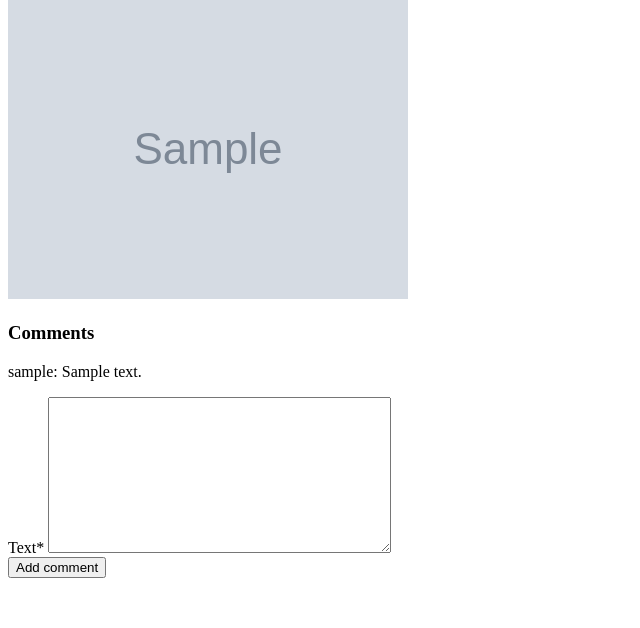
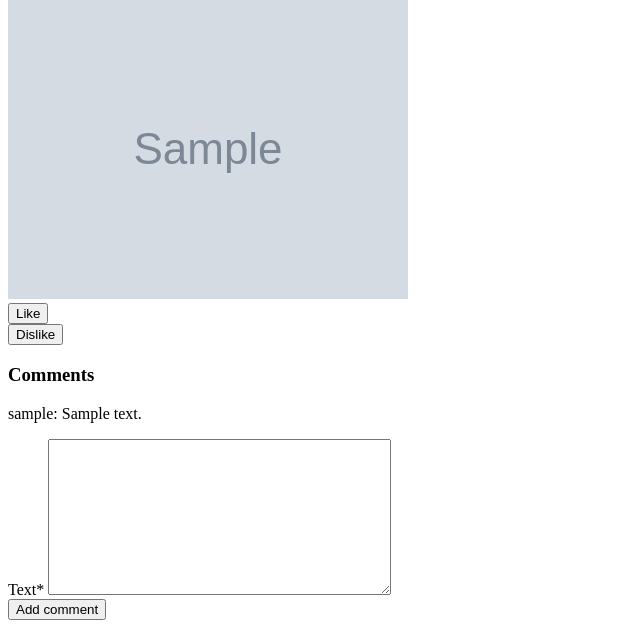
Before and after one commit to ArtemSl0/social-feed-portfolio, a Django app: page /posts/1/ in a window 1280 px wide. Shown: the part 297-925 px from the top of the page, without its empty margins (0-640 px from the left). Before the commit the page ends 875 px from the top, so only its background shows below. Run offline with Django 5.2, Linux system fonts and the light colour scheme; a user stored in the database is signed in; tables that the repository leaves empty hold one stand-in row (values such as "Sample post"); grey boxes marked "Sample" are stand-in pictures; some libraries are stand-ins or nearby versions.

Commit message:
Add like/dislike features and update(toggle view, url and buttons)

```diff
--- a/feed/urls.py
+++ b/feed/urls.py
@@ -4,7 +4,8 @@ from feed.views import (
     PostListView,
     PostDetailView,
     PostCreateView,
-    CommentCreateView
+    CommentCreateView,
+    toggle_reaction
 )
 
 urlpatterns = [
@@ -16,6 +17,11 @@ urlpatterns = [
         CommentCreateView.as_view(),
         name="comment-create",
     ),
+    path(
+        "posts/<int:pk>/react/<str:reaction>/",
+        toggle_reaction,
+        name="toggle-reaction",
+    ),
 ]
 
 app_name = "feed"
--- a/feed/views.py
+++ b/feed/views.py
@@ -1,9 +1,11 @@
 from django.contrib.auth.mixins import LoginRequiredMixin
+from django.contrib.auth.decorators import login_required
+from django.shortcuts import get_object_or_404, redirect
 from django.views import generic
 from django.urls import reverse_lazy
 
 from feed.forms import UserRegistrationForm, PostForm, CommentForm
-from feed.models import Post, User, Comment
+from feed.models import Post, User, Comment, Like
 
 
 class PostListView(generic.ListView):
@@ -50,3 +52,18 @@ class CommentCreateView(LoginRequiredMixin, generic.CreateView):
         return reverse_lazy(
             "feed:post-detail", kwargs={"pk": self.kwargs["pk"]}
         )
+
+
+@login_required
+def toggle_reaction(request, pk, reaction):
+    post = get_object_or_404(Post, pk=pk)
+    like, created = Like.objects.get_or_create(
+        user=request.user, post=post, defaults={"reaction": reaction}
+    )
+    if not created:
+        if like.reaction == reaction:
+            like.delete()
+        else:
+            like.reaction = reaction
+            like.save()
+    return redirect("feed:post-detail", pk=pk)
--- a/templates/feed/post_detail.html
+++ b/templates/feed/post_detail.html
@@ -11,6 +11,17 @@
     <img src="{{ image.image.url }}" alt="post image">
   {% endfor %}
 
+  {% if user.is_authenticated %}
+    <form method="post" action="{% url 'feed:toggle-reaction' pk=post.pk reaction='like' %}">
+      {% csrf_token %}
+      <button type="submit" class="btn btn-outline-primary">Like</button>
+    </form>
+    <form method="post" action="{% url 'feed:toggle-reaction' pk=post.pk reaction='dislike' %}">
+      {% csrf_token %}
+      <button type="submit" class="btn btn-outline-danger">Dislike</button>
+    </form>
+  {% endif %}
+
   <h3>Comments</h3>
   {% for comment in post.comments.all %}
     <p>{{ comment.author }}: {{ comment.text }}</p>
```
